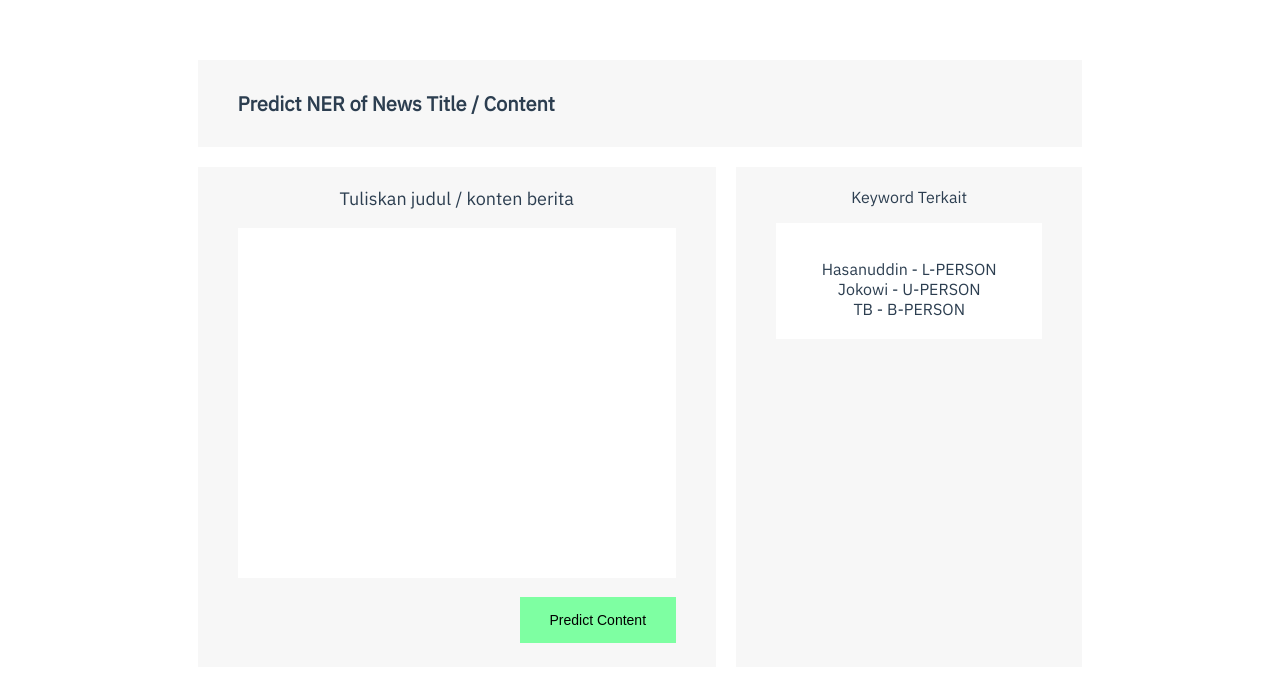
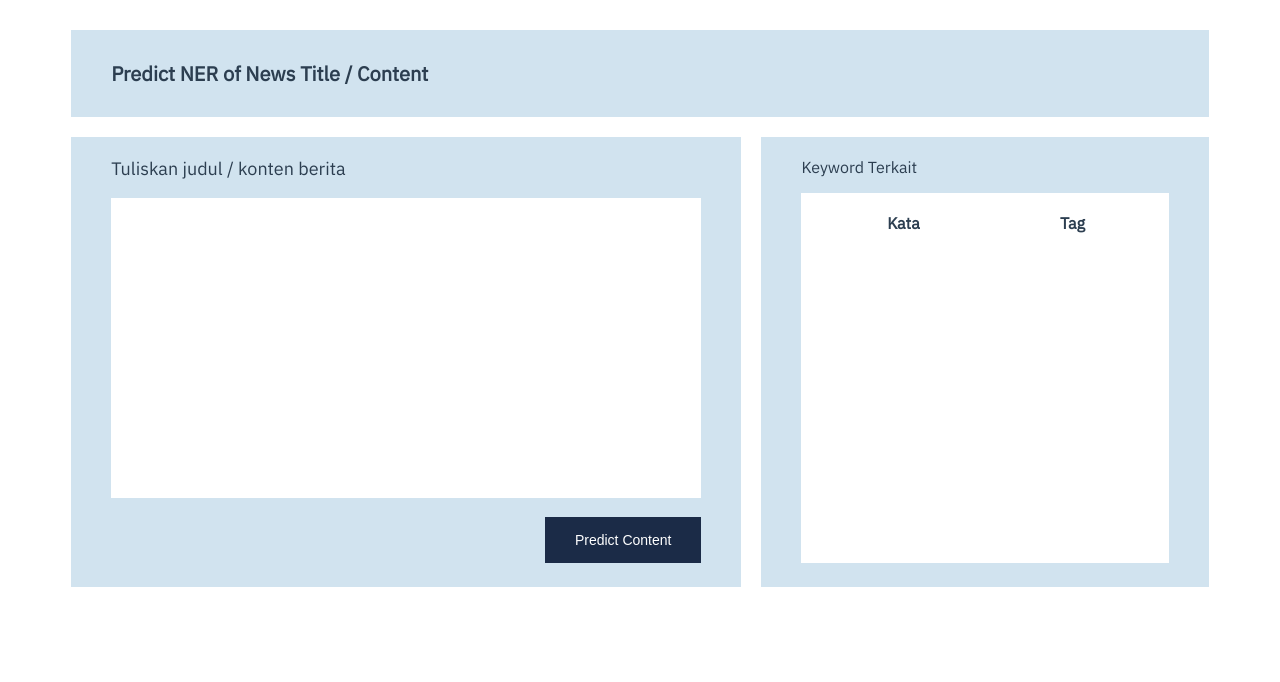
Before and after one commit to gugunm/flask-vue-ner-indo, a Vue app in the folder frontend/: page /prediction in a window 1280 px wide. Shown: the top 682 px of the page. Built offline with nearby package versions, Linux system fonts and the light colour scheme.

Commit message:
predict single sentence done

```diff
--- a/frontend/package.json
+++ b/frontend/package.json
@@ -13,7 +13,8 @@
   "dependencies": {
     "axios": ">=0.19.0",
     "vue": "^2.5.2",
-    "vue-router": "^3.0.1"
+    "vue-router": "^3.0.1",
+    "vue-spinner": "^1.0.4"
   },
   "devDependencies": {
     "autoprefixer": "^7.1.2",
--- a/frontend/src/App.vue
+++ b/frontend/src/App.vue
@@ -20,6 +20,6 @@ export default {
   -moz-osx-font-smoothing: grayscale;
   text-align: center;
   color: #2c3e50;
-  margin-top: 60px;
+  margin-top: 30px;
 }
 </style>
--- a/frontend/src/components/Prediction.vue
+++ b/frontend/src/components/Prediction.vue
@@ -6,19 +6,41 @@
   <div class="container content-prediction">
     <div class="sisi-kiri">
       <p class="judul-input-prediciton">Tuliskan judul / konten berita</p>
-      <textarea v-model="inputan" id="" name="input-prediction" rows="10" cols="50" class="input-prediction"></textarea>
-      <!-- <textarea type="text" name="input-prediction" id="" class="input-prediction"> -->
-      <input type="button" value="Predict Content" class="btn-pediction" @click="greet">
+      <textarea v-model="inputan" id="" name="input-prediction" rows="10" cols="50" class="input-prediction" @keyup="textControl"></textarea>
+      <input type="button" value="Predict Content" class="btn-pediction" @click="getPredict">
     </div>
     <div class="sisi-kanan">
-      <p>Keyword Terkait</p>
+      <p class="judul-hasil">Keyword Terkait</p>
       <div class="result-prediction">
-        <p>{{ hasil }}</p>
-        <div v-for="(value, name, index) in predict.data" v-bind:key="index">
-          <div v-if="value != 'O'">
-            {{ name }} - {{ value }}
+        <table class="table-hasil">
+          <thead>
+            <tr>
+              <th class="name">Kata</th>
+              <th class="value">Tag</th>
+            </tr>
+          </thead>
+          <div class="loading" v-if="loading === true">
+            <beat-loader :loading="loading" :color="color"></beat-loader>
           </div>
-        </div>
+          <div v-else>
+            <div v-if="predict.data">
+              <div v-for="(value, name, index) in predict.data" v-bind:key="index" >
+                <div v-if="value != 'O'">
+                  <tr >
+                    <div >
+                      <td class="name" >
+                        {{ name }}
+                      </td>
+                      <td class="value">
+                        {{ value.split("-")[1] }}
+                      </td>
+                    </div>
+                  </tr>
+                </div>
+              </div>
+            </div>
+          </div>
+        </table>
       </div>
     </div>
   </div>
@@ -26,72 +48,62 @@
 </template>
 
 <script>
-// import axios from 'axios'
+import axios from 'axios'
+import PulseLoader from 'vue-spinner/src/PulseLoader.vue'
+import BeatLoader from 'vue-spinner/src/BeatLoader.vue'
+
 export default {
+  components: {
+    PulseLoader,
+    BeatLoader
+  },
   data () {
     return {
-      predict: {
-        data: {
-          ',': 'O',
-          ':': 'O',
-          Bukan: 'O',
-          Desak: 'O',
-          Halu: 'O',
-          Hasanuddin: 'L-PERSON',
-          Jangan: 'O',
-          Jokowi: 'U-PERSON',
-          Mendesak: 'O',
-          Mudah: 'O',
-          Mundur: 'O',
-          Perkara: 'O',
-          Presiden: 'O',
-          TB: 'B-PERSON',
-          TPUA: 'O'
-        }
-      },
+      predict: {},
       inputan: '',
-      hasil: ''
+      loading: false,
+      color: '#1290E4'
     }
   },
   methods: {
-    greet: function (event) {
-      // `this` inside methods points to the Vue instance
-      this.hasil = this.inputan
+    textControl () {
+      if (this.inputan === '') {
+        this.predict = {}
+      }
+    },
+    getPredict () {
+      this.loading = true
+      this.predict = this.getPredictionFromBackend(this.inputan)
+    },
+    getPredictionFromBackend () {
+      const path = `http://127.0.0.1:5000/api/predict`
+      return axios.post(path, {
+        text: this.inputan
+      })
+      .then(response => {
+        this.predict = JSON.parse(JSON.stringify(response.data))
+        this.loading = false
+      })
+      .catch(error => {
+        console.log(error)
+      })
     }
   }
-  // methods: {
-  //   getPredict () {
-  //     this.predict = this.getPredictionFromBackend()
-  //   },
-  //   getPredictionFromBackend () {
-  //     const path = `http://127.0.0.1:5000/api/predict`
-  //     axios.get(path)
-  //     .then(response => {
-  //       this.predict = JSON.parse(JSON.stringify(response.data))
-  //       console.log(this.predict)
-  //     })
-  //     .catch(error => {
-  //       console.log(error)
-  //     })
-  //   }
-  // },
-  // created () {
-  //   this.getPredict()
-  // }
 }
 </script>
 
 <style lang='css' scoped>
 .page-prediction {
-  padding: 0 15%;
+  padding: 0px 5%;
 }
 
 .judul {
+  margin-top: 0px;
   padding: 30px 40px;
   text-align: left;
-  background-color: #f7f7f7;
+  background-color: #D1E3EF;
   font-size: 20px;
-  font-weight: 700;
+  font-weight: bold;
 }
 
 .page-prediction .content-prediction {
@@ -101,9 +113,9 @@ export default {
 
 .sisi-kiri, .sisi-kanan {
   box-sizing: border-box;
-  background-color: #f7f7f7;
+  background-color: #D1E3EF;
   padding: 20px 40px;
-  height: 500px;
+  height: 450px;
 }
 
 .sisi-kiri {
@@ -124,6 +136,7 @@ export default {
 .judul-input-prediciton {
   font-size: 18px;
   margin-top: 0;
+  text-align: left;
 }
 
 .input-prediction {
@@ -132,7 +145,7 @@ export default {
   font-size: 16px;
   padding: 20px;
   width: 100%;
-  height: 350px;
+  height: 300px;
   border: none;
   resize: none;
   outline: none;
@@ -146,11 +159,73 @@ export default {
   cursor: pointer;
   border: none;
   font-size: 14px;
-  background-color: #7EFFA2;
+  background-color: #1B2B47;
+  color: white;
+}
+
+.judul-hasil {
+  text-align: left;
+}
+
+.loading {
+  margin-top: 50px;
 }
 
 .result-prediction {
   background-color: white;
-  padding: 20px;
+  padding:10px;
+  height: 350px;
+  overflow: scroll;
+}
+
+/* table, td, th {
+  border: 1px solid black;
+} */
+
+.table-hasil {
+  box-sizing: border-box;
+  display: inline-block;
+  width: 100%;
+  border-collapse: collapse;
+}
+
+.table-hasil tr {
+  box-sizing: border-box;
+  margin: 0;
+  width: 100%;
+  display: inline-block;
+  /* padding: 5px 2px; */
+}
+
+.table-hasil th.name, .table-hasil th.value {
+  padding: 10px 2px;
+  display: inline-block;
+}
+
+.table-hasil td.name, .table-hasil td.value {
+  margin-bottom: 3px;
+  box-sizing: border-box;
+  padding: 3px 5px;
+  display: inline-block;
+  text-align: left;
+
+}
+
+.table-hasil td.name, .table-hasil th.name {
+  width: 180px;
+}
+
+.table-hasil td.value, .table-hasil th.value {
+  width: 150px;
+}
+
+.table-hasil td.name {
+  box-sizing: border-box;
+  border: 1px solid #D1E3EF;
+}
+
+.table-hasil td.value {
+  background-color: #D1E3EF;
+  border: 1px solid #D1E3EF;
 }
 </style>
```
Also changed, not shown: 2 other files (tests, documents, lock files or other folders).
